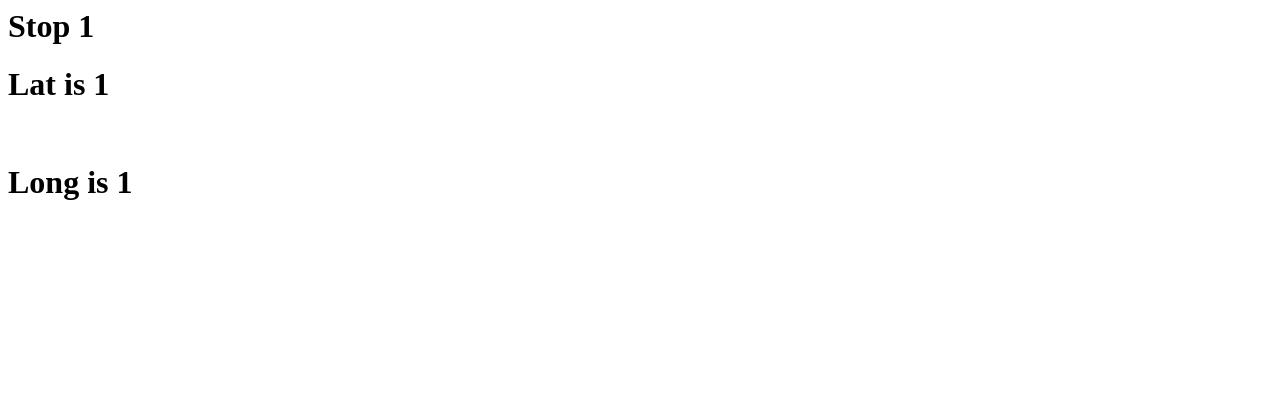
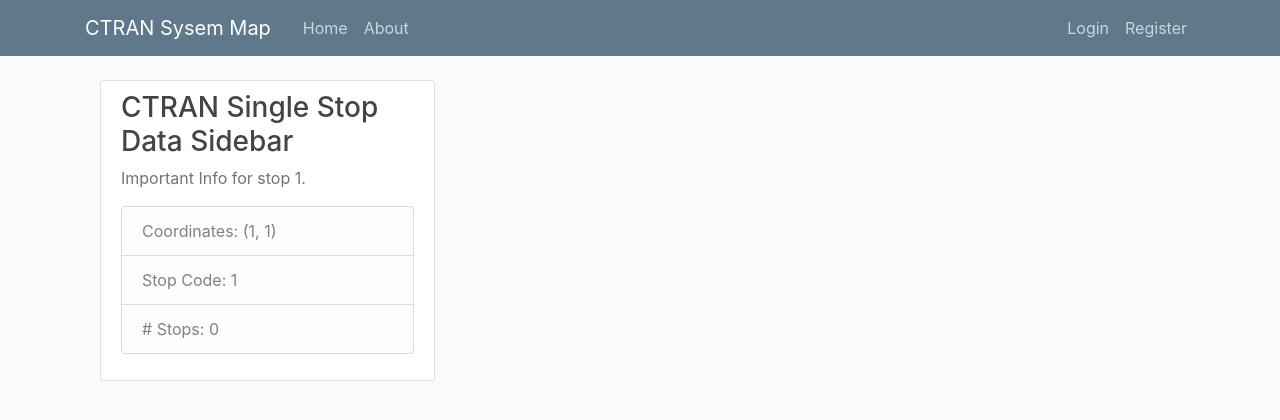
Before and after one commit to StopSpot/StopSpot, a Django app: page /single_stop/1/1/1/ in a window 1280 px wide. Shown: the top 420 px of the page. Run offline with Django 3.2, Linux system fonts and the light colour scheme; data that the repository does not hold is empty; some libraries are stand-ins or nearby versions.

Commit message:
Layout Changes
I removed the side bar from base template and customized the side bar for home and single_stop templates. This also effectively removes the side bar from About template.

```diff
--- a/ctran_project_postgresql_integration_1/SysMap/templates/SysMap/base.html
+++ b/ctran_project_postgresql_integration_1/SysMap/templates/SysMap/base.html
@@ -45,19 +45,20 @@
         <div class="col-md-8">
           {% block content %}{% endblock %}
         </div>
+        <!--
         <div class="col-md-4">
           <div class="content-section">
             <h3>CTRAN Analysis Sidebar</h3>
             <p class='text-muted'>This is for putting useful tools
               <ul class="list-group">
-                <li id=route class="list-group-item list-group-item-light">Routes</li>
-                <li class="list-group-item list-group-item-light">Stops</li>
-                <li class="list-group-item list-group-item-light">Calendar</li>
+                <li id=stop_id class="list-group-item list-group-item-light">stop id</li>
+                <li id=stop_code class="list-group-item list-group-item-light">stop code</li>
+                <li id=stop_name class="list-group-item list-group-item-light">stop name</li>
                 <li class="list-group-item list-group-item-light">Analysis</li>
               </ul>
             </p>
           </div>
-        </div>
+        </div> -->
       </div>
     </main>
 
--- a/ctran_project_postgresql_integration_1/SysMap/templates/SysMap/single_stop.html
+++ b/ctran_project_postgresql_integration_1/SysMap/templates/SysMap/single_stop.html
@@ -1,3 +1,5 @@
+{% extends "SysMap/base.html" %}
+{% block content %}
 {% load leaflet_tags %}
 
 <head>
@@ -5,17 +7,72 @@
 {% leaflet_js %}
 
 </head>
-<h1>Stop {{code}}</h1>
-<h1>Lat is {{lat}}</h1><br/>
-<h1>Long is {{long}}</h1>
 
-<body>{% leaflet_map "system_map" callback="single_stop_init" %} </body>
+<body>
+        <div class="col-md-6">
+            <div class="content-section">
+                <h3>CTRAN Single Stop Data Sidebar</h3>
+                <p class='text-muted'>Important Info for stop {{code}}.
+                    <ul class="list-group">
+                    <li id=stop_id class="list-group-item list-group-item-light">Coordinates: ({{lat}}, {{long}})</li>
+                    <li id=stop_code class="list-group-item list-group-item-light">Stop Code: {{code}}</li>
+                    <li id=stop_name class="list-group-item list-group-item-light"># Stops: {{number_instances}}</li>
+                </ul>
+                </p>
+            </div>
+        </div>
+    {% leaflet_map "system_map" callback="single_stop_init" %}
+    {% leaflet_map "sat_map" callback="sat_map_init" %}
+
+</body>
 
 <script>
     function single_stop_init(map, options){
-        var lat = "{{lat}}";
-        var long = "{{long}}";
-        L.marker([lat,long]).addTo(map);
-        map.setView([lat, long], 18);
+        L.marker([{{lat}},{{long}}]).addTo(map);
+        map.setView([{{lat}}, {{long}}], 17);
+        {% for event in stop_instances %}
+            var elat = "{{event.y_coordinate}}";
+            var elong ="{{event.x_coordinate}}";
+            var ecode = "{{event.location_id}}";  //this does pass the stop code to the local variable. I need to figure out how
+            // to assign it to the marker so it can be passed when the marker is clicked.
+           if( "{{event.door}}" == 1 && "{{event.location_id}}" == {{code}}){
+            var marker = L.circleMarker([elat,elong], {radius: 2}).addTo(map) //default way to add a point onto the map.
+           }
+            //.bindPopup('<b>'+ "{{stop.stop_code}}" + '</b><br/>' + "{{stop.stop_name}}" + lat + long).openPopup()
+            //.on("dblclick click", markerEvent)
+
+        {% endfor %}
+
+        // to assign it to the marker so it can be passed when the marker is clicked.
+
     }
+
+    /*  An additional map to be added later (hopefully into a satellite perspective).
+    function sat_map_init(map, options){
+
+        L.marker([{{lat}},{{long}}]).addTo(map);
+
+        map.setView([{{lat}}, {{long}}], 17);
+
+        {% for event in stop_instances %}
+            var elat = "{{event.y_coordinate}}";
+            var elong ="{{event.x_coordinate}}";
+            var ecode = "{{event.location_id}}";  //this does pass the stop code to the local variable. I need to figure out how
+            // to assign it to the marker so it can be passed when the marker is clicked.
+           if( "{{event.door}}" == 1 && "{{event.location_id}}" == {{code}}){
+            var marker = L.circleMarker([elat,elong], {radius: 2}).addTo(map) //default way to add a point onto the map.
+           }
+            //.bindPopup('<b>'+ "{{stop.stop_code}}" + '</b><br/>' + "{{stop.stop_name}}" + lat + long).openPopup()
+            //.on("dblclick click", markerEvent)
+
+        {% endfor %}
+
+        // to assign it to the marker so it can be passed when the marker is clicked.
+
+    }
+    */
+
 </script>
+
+</body>
+{% endblock content %}
--- a/ctran_project_postgresql_integration_1/SysMap/views.py
+++ b/ctran_project_postgresql_integration_1/SysMap/views.py
@@ -1,28 +1,56 @@
 from django.shortcuts import render
 from .models import bus_stop
-
-posts = [
-    {
-        'author': 'CoreyMS',
-        'title': 'Blog Post 1',
-        'content': 'First post content',
-        'date_posted': 'August 27, 2018'
-    },
-    {
-        'author': 'Jane Doe',
-        'title': 'Blog Post 2',
-        'content': 'Second post content',
-        'date_posted': 'August 28, 2018'
-    }
-]
+from .models import stop_instance
+import time
+import json
 
 
 def home(request):
+    #time.time() is in seconds
+    begin = time.time()
+
+    #get all bus stops. Get all stop
     bus_stops = bus_stop.objects.all()
-    context = {
-        'posts': posts
-    }
+    stop_instances = stop_instance.objects.filter(door = 1)
+    stop_instances_gt30 = stop_instance.objects.filter(door=1,location_distance__gte = 30)
+    total_stop_dict = {}
+    greaterThan_stop_dict = {}
+    pct_error_dict = {}
+
+    for stop in bus_stops.iterator():
+        total_stop_dict[stop.stop_code] = 0
+        greaterThan_stop_dict[stop.stop_code] = 0
+
+    for stop in stop_instances.iterator():
+        try:
+            total_stop_dict[stop.location_id] += 1
+            if(stop.location_distance > 30):
+                greaterThan_stop_dict[stop.location_id] += 1
+        except:
+            continue
+
+    for stop in total_stop_dict:
+        try:
+            pct_error_dict[stop] = round(greaterThan_stop_dict[stop]/total_stop_dict[stop], 3)
+        except:
+            continue
+
+    num_stops = 0
+    gt80_pct = 0
+    for stop in pct_error_dict:
+        num_stops += 1
+        if pct_error_dict[stop] > .8:
+            print(str(stop) + "pct error: " + str(pct_error_dict[stop]))
+            gt80_pct += 1
+
+    print("number of stops with greater than 80 pct error:" + str(gt80_pct))
+    print("number of stops:" + str(num_stops))
+
+    context = {}
     context['bus_stops'] = bus_stops
+    context['pct_error_dict'] = json.dumps(pct_error_dict)
+    end = time.time()
+    print((end - begin)/60)
     return render(request, 'SysMap/home.html', context, bus_stops)
 
 
@@ -30,9 +58,13 @@
     return render(request, 'SysMap/about.html', {'title': 'About'})
 
 def single_stop(request, lat, long, code):
+    stop_instances = stop_instance.objects.filter(location_id = code, door=1)
+    number_instances = stop_instance.objects.filter(location_id = code,door=1).count()
     context = {
         'lat' : lat,
         'long' : long,
         'code' : code,
+        'stop_instances' : stop_instances,
+        'number_instances' : number_instances
     }
     return render(request, 'SysMap/single_stop.html', context )
--- a/ctran_project_postgresql_integration_1/ctran_project_env_1/settings.py
+++ b/ctran_project_postgresql_integration_1/ctran_project_env_1/settings.py
@@ -91,7 +91,7 @@
 DATABASES = {
     'default': {
         'ENGINE': 'django.db.backends.postgresql',
-        'NAME': 'SysMap_2',
+        'NAME': 'experiment_db',
         'USER': 'postgres',
         'PASSWORD': 'Dymanic1-1',
         'HOST': 'localhost'
```
Also changed, not shown: ctran_project_postgresql_integration_1/SysMap/models.py (+36 -35 lines), ctran_project_postgresql_integration_1/SysMap/templates/SysMap/about.html (+15 -0 lines), ctran_project_postgresql_integration_1/SysMap/templates/SysMap/home.html (+38 -22 lines), ctran_project_postgresql_integration_1/SysMap/migrations/0001_initial.py, ctran_project_postgresql_integration_1/SysMap/migrations/0002_auto_20191013_2255.py (deleted), ctran_project_postgresql_integration_1/SysMap/migrations/0003_auto_20191014_0049.py (deleted), ctran_project_postgresql_integration_1/SysMap/migrations/0004_auto_20191014_0112.py (deleted), ctran_project_postgresql_integration_1/SysMap/migrations/0005_auto_20191014_0113.py (deleted), ctran_project_postgresql_integration_1/SysMap/migrations/0006_auto_20191014_0113.py (deleted), ctran_project_postgresql_integration_1/SysMap/migrations/0007_auto_20191014_0116.py (deleted).
